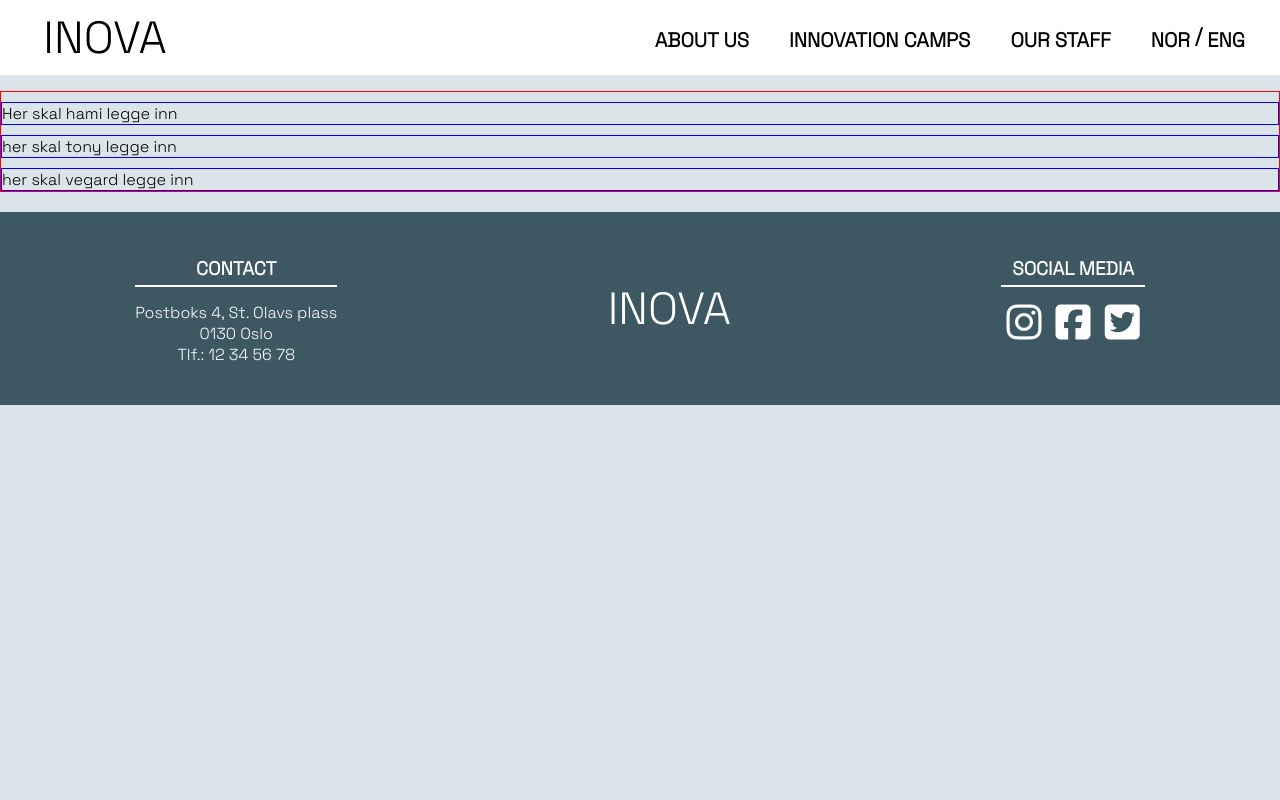
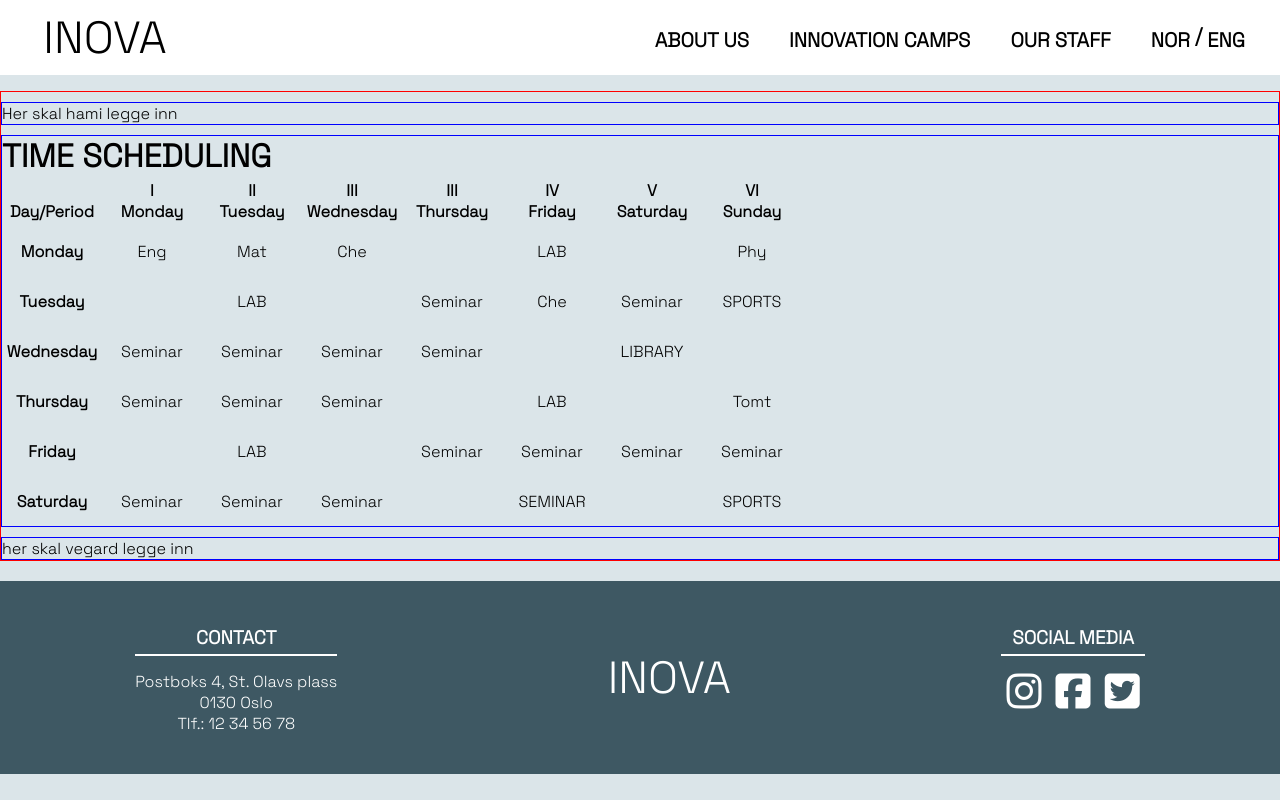
Before and after one commit to sirisandnes/Make-it-responsive, a plain HTML site: page index.html in a window 1280 px wide. Drawn offline with Linux system fonts and the light colour scheme.

Commit message:
Update index.html

```diff
--- a/index.html
+++ b/index.html
@@ -49,7 +49,116 @@
 
 
             <div class="content-box box2">
-                her skal tony legge inn
+                <h1>TIME SCHEDULING</h1>
+                <table border="5" cellspacing="0" align="center">
+                    <!--<caption>Timetable</caption>-->
+                    <tr>
+                        <td align="center" height="50"
+                            width="100"><br>
+                            <b>Day/Period</b></br>
+                        </td>
+                        <td align="center" height="50"
+                            width="100">
+                            <b>I<br>Monday</b>
+                        </td>
+                        <td align="center" height="50"
+                            width="100">
+                            <b>II<br>Tuesday</b>
+                        </td>
+                        <td align="center" height="50"
+                            width="100">
+                            <b>III<br>Wednesday</b>
+                        </td>
+                        <td align="center" height="50"
+                        width="100">
+                        <b>III<br>Thursday</b>
+                        </td>
+                        <td align="center" height="50"
+                            width="100">
+                            <b>IV<br>Friday</b>
+                        </td>
+                        <td align="center" height="50"
+                            width="100">
+                            <b>V<br>Saturday</b>
+                        </td>
+                        <td align="center" height="50"
+                            width="100">
+                            <b>VI<br>Sunday</b>
+                        </td>
+                    </tr>
+                    <tr>
+                        <td align="center" height="50">
+                            <b>Monday</b></td>
+                        <td align="center" height="50">Eng</td>
+                        <td align="center" height="50">Mat</td>
+                        <td align="center" height="50">Che</td>
+
+                        <td colspan="3" align="center"
+                            height="50">LAB</td>
+                        <td align="center" height="50">Phy</td>
+                    </tr>
+                    <tr>
+                        <td align="center" height="50">
+                            <b>Tuesday</b>
+                        </td>
+                        <td colspan="3" align="center"
+                            height="50">LAB
+                        </td>
+                        <td align="center" height="50">Seminar</td>
+                        <td align="center" height="50">Che</td>
+                        <td align="center" height="50">Seminar</td>
+                        <td align="center" height="50">SPORTS</td>
+                    </tr>
+                    <tr>
+                        <td align="center" height="50">
+                            <b>Wednesday</b>
+                        </td>
+                        <td align="center" height="50">Seminar</td>
+                        <td align="center" height="50">Seminar</td>
+                        <td align="center" height="50">Seminar</td>
+                        <td align="center" height="50">Seminar</td>
+                        <td colspan="3" align="center"
+                            height="50">LIBRARY
+                        </td>
+                    </tr>
+                    <tr>
+                        <td align="center" height="50">
+                            <b>Thursday</b>
+                        </td>
+                        <td align="center" height="50">Seminar</td>
+                        <td align="center" height="50">Seminar</td>
+                        <td align="center" height="50">Seminar</td>
+                        <td colspan="3" align="center"
+                            height="50">LAB
+                        </td>
+                        <td align="center" height="50">Tomt</td>
+                    </tr>
+                    <tr>
+                        <td align="center" height="50">
+                            <b>Friday</b>
+                        </td>
+                        <td colspan="3" align="center"
+                            height="50">LAB
+                        </td>
+                        <td align="center" height="50">Seminar</td>
+                        <td align="center" height="50">Seminar</td>
+                        <td align="center" height="50">Seminar</td>
+                        <td align="center" height="50">Seminar</td>
+                    </tr>
+                    <tr>
+                        <td align="center" height="50">
+                            <b>Saturday</b>
+                        </td>
+                        <td align="center" height="50">Seminar</td>
+                        <td align="center" height="50">Seminar</td>
+                        <td align="center" height="50">Seminar</td>
+                        <td colspan="3" align="center"
+                            height="50">SEMINAR
+                        </td>
+                        <td align="center" height="50">SPORTS</td>
+                    </tr>
+                </table>
+
             </div>
 
 
```
